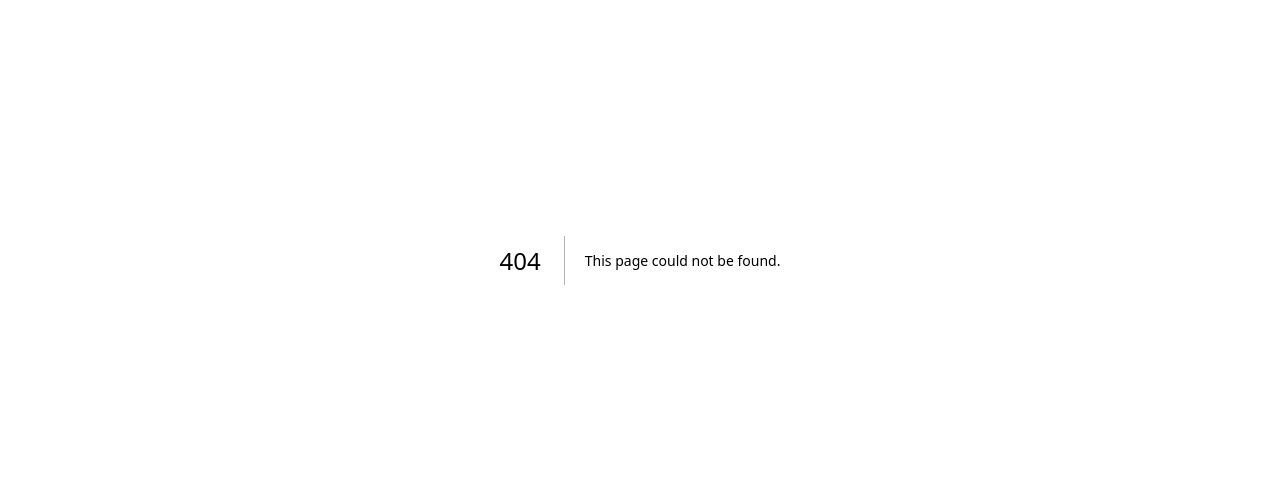
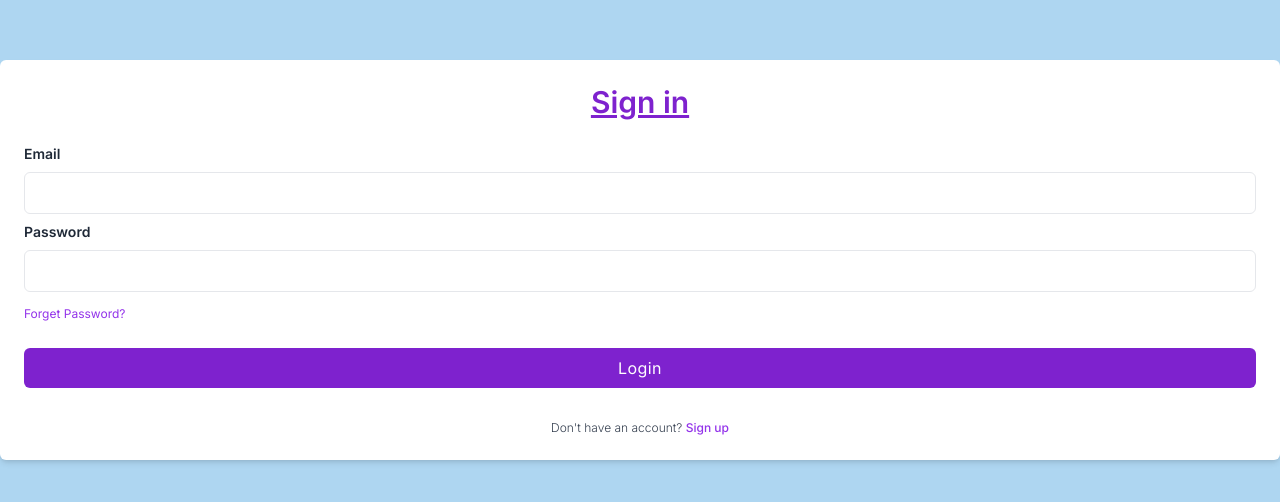
Before and after one commit to anuj-parmar-01/chat-messenger, a Next.js app: page /login in a window 1280 px wide. Before the commit this address had no page. Shown: the part 140-642 px from the top of the page. Built offline with nearby package versions, Linux system fonts and the light colour scheme.

Commit message:
login page added

```diff
--- a/src/app/Components/Sidebar.tsx
+++ b/src/app/Components/Sidebar.tsx
@@ -1,24 +1,29 @@
 import React, { ChangeEvent, useState } from "react"
 import SidebarChat from "./SidebarChat"
 import { collection, getDocs, query , where } from "firebase/firestore"
-import { db } from "firebase/firebase"
+// import { db } from "../../firebase/firebase"
+import { db } from "../../firebase/firebase"
 
 interface Props {
     setUser:  React.Dispatch<React.SetStateAction<string>>,
 }
 
-export default function Sidebar(props : Props) {
+export default function Sidebar(props:Props) {
     const [userName, setUserName] = useState<string>("")
     const [err, setErr] = useState<boolean>(false)
 
 
     const handleSearch = async () => {
-        const q = query(collection(db,"users"), where( "UserName", "==" ,userName))
+        const q = query(collection(db,"users"), where( "name", "==" ,userName))
+        // const q = query(collection(db,"users"))
+        console.log( q )
 
         try {
             const querySnapshot = await getDocs(q)
+            console.log(querySnapshot)
             querySnapshot.forEach((doc) => {
                 props.setUser(doc.data().name)
+                console.log(doc.data())
             })
         }
         catch(err) {
@@ -48,6 +53,7 @@
                 <SidebarChat />
 
             </div>
+            <button onClick={handleSearch}>dekh le </button>
         </div>
     )
 }
--- /dev/null
+++ b/src/app/login/page.tsx
@@ -0,0 +1,61 @@
+import React from 'react';
+
+export default function Login() {
+    return (
+        <div className="relative flex flex-col justify-center min-h-screen mx-auto overflow-hidden">
+            <div className="w-full p-6 m-auto bg-white rounded-md shadow-md lg:max-w-xl">
+                <h1 className="text-3xl font-semibold text-center text-purple-700 underline">
+                   Sign in
+                </h1>
+                <form className="mt-6">
+                    <div className="mb-2">
+                        <label
+                            htmlFor="email"
+                            className="block text-sm font-semibold text-gray-800"
+                        >
+                            Email
+                        </label>
+                        <input
+                            type="email"
+                            className="block w-full px-4 py-2 mt-2 text-purple-700 bg-white border rounded-md focus:border-purple-400 focus:ring-purple-300 focus:outline-none focus:ring focus:ring-opacity-40"
+                        />
+                    </div>
+                    <div className="mb-2">
+                        <label
+                            htmlFor="password"
+                            className="block text-sm font-semibold text-gray-800"
+                        >
+                            Password
+                        </label>
+                        <input
+                            type="password"
+                            className="block w-full px-4 py-2 mt-2 text-purple-700 bg-white border rounded-md focus:border-purple-400 focus:ring-purple-300 focus:outline-none focus:ring focus:ring-opacity-40"
+                        />
+                    </div>
+                    <a
+                        href="#"
+                        className="text-xs text-purple-600 hover:underline"
+                    >
+                        Forget Password?
+                    </a>
+                    <div className="mt-6">
+                        <button className="w-full px-4 py-2 tracking-wide text-white transition-colors duration-200 transform bg-purple-700 rounded-md hover:bg-purple-600 focus:outline-none focus:bg-purple-600">
+                            Login
+                        </button>
+                    </div>
+                </form>
+
+                <p className="mt-8 text-xs font-light text-center text-gray-700">
+                    {" "}
+                    Don't have an account?{" "}
+                    <a
+                        href="#"
+                        className="font-medium text-purple-600 hover:underline"
+                    >
+                        Sign up
+                    </a>
+                </p>
+            </div>
+        </div>
+    );
+}
--- a/src/app/page.tsx
+++ b/src/app/page.tsx
@@ -4,9 +4,10 @@
 import { useState, useEffect } from "react"
 import Message from './Components/Message'
 import { addDoctoDb, getUsers, updateDocinDb } from 'utils/Utils'
-import { doc, onSnapshot } from "firebase/firestore";
+import { DocumentData, DocumentReference, DocumentSnapshot, QueryDocumentSnapshot, QuerySnapshot, doc, onSnapshot } from "firebase/firestore";
 import { db } from "../firebase/firebase"
 import Sidebar from "./Components/Sidebar";
+
 
 
 export default function Home() {
@@ -17,11 +18,13 @@
 
 
   useEffect(() => {
-    const unsub = onSnapshot(doc(db, "chats", "LA"), (doc) => {
+    const unsub = onSnapshot (doc(db, "chats", "LA"), (doc) => {
       // console.log("Current data: ", doc.data().region);
-      setmsg({doc.data().message,doc.data().id})
+      // setmsg([{"message" : doc.get("message"), "id":1}])
+      if(doc.exists()) setmsg([doc.data()])
+
     });
-  })
+  }, [currentUser])
 
   return (
     <div className='min-h-screen h-1'>
@@ -37,7 +40,7 @@
             <div className='flex justify-between mt-2'>
               <div>
                 <img src="" alt="" />
-                <span className='text-white leading-tight'>User Name</span>
+                <span className='text-white leading-tight'>{currentUser||"User Name"}</span>
               </div>
               <button className='text-white px-2 py-1 text-sm rounded-md bg-sky-400
             hover:bg-sky-700
```
Also changed, not shown: src/firebase/firebase.ts (+9 -6 lines).
